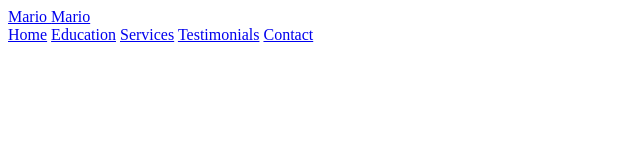
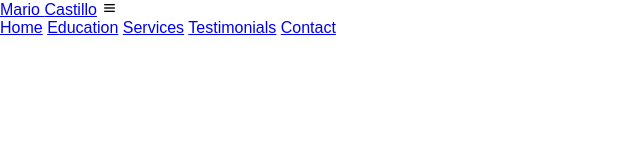
Before and after one commit to MarioCass10/Portfolio, a plain HTML site: page index.html in a window 1280 px wide. Shown: the whole page, without its empty margins (0-640 px from the left). Drawn offline with nearby package versions, Linux system fonts and the light colour scheme.

Commit message:
Cambios html

```diff
--- a/index.html
+++ b/index.html
@@ -9,21 +9,21 @@
 
     <title>Mario Castillo - Portafolio Website</title>
 
-    <!-- Icono de la página -->
-    <link rel="icon" href="favicon.ico" type="image/x-icon">
+    <!-- Icon page -->
+    <!---<link rel="icon" href="favicon.ico" type="image/x-icon">-->
 
-    <!-- Enlace a un archivo CSS externo -->
-    <link rel="stylesheet" href="styles.css">
+    <!-- CSS -->
+    <link rel="stylesheet" href="style.css">
     <link href='https://unpkg.com/boxicons@2.1.4/css/boxicons.min.css' rel='stylesheet'>
+</head>
 
-    <!-- Scripts (opcional, si necesitas JavaScript) -->
-    <!-- <script src="https://code.jquery.com/jquery-3.6.0.min.js"></script> -->
-</head>
 <body>
     <!-- Aquí comienza el contenido del cuerpo -->
     <header class="header">
         <a href="#home" class="logo">Mario
-        <span>Mario</span></a>
+        <span>Castillo</span></a>
+
+        <i class='bx bx-menu' id="menu-icon"></i>
 
         <nav class="navbar">
             <a href="#home" class="active">Home</a>
```
